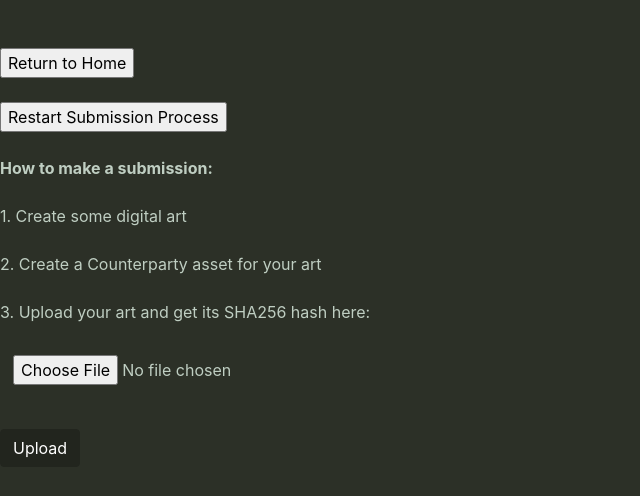
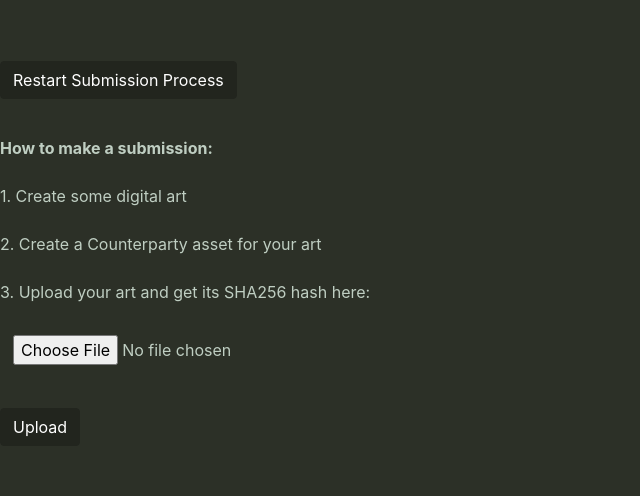
Before and after one commit to livinginformation/PepeVote, a Flask app: page /create_submission in a window 1280 px wide. Shown: the part 56-552 px from the top of the page, without its empty margins (0-640 px from the left). Run offline with Flask 2, Linux system fonts and the light colour scheme; parts of the project's set-up code (start-up, migrations or seed data) failed here and were passed over; some libraries are stand-ins or nearby versions.

Commit message:
Button styling and cleanup
the return home button is a bit redudant here. The natural flow should now be to use the "PepeVote" button in the top nav bar to get back to the home page

```diff
--- a/templates/create_submission.html
+++ b/templates/create_submission.html
@@ -3,12 +3,8 @@
 {{status}}
 <br>
 <br>
-<form action="/">
-    <input type="submit" value="Return to Home" />
-</form>
-<br>
 <form action="/create_submission">
-    <input type="submit" value="Restart Submission Process" />
+    <input class="btn btn-primary" type="submit" value="Restart Submission Process" />
 </form>
 
 <br>
```
